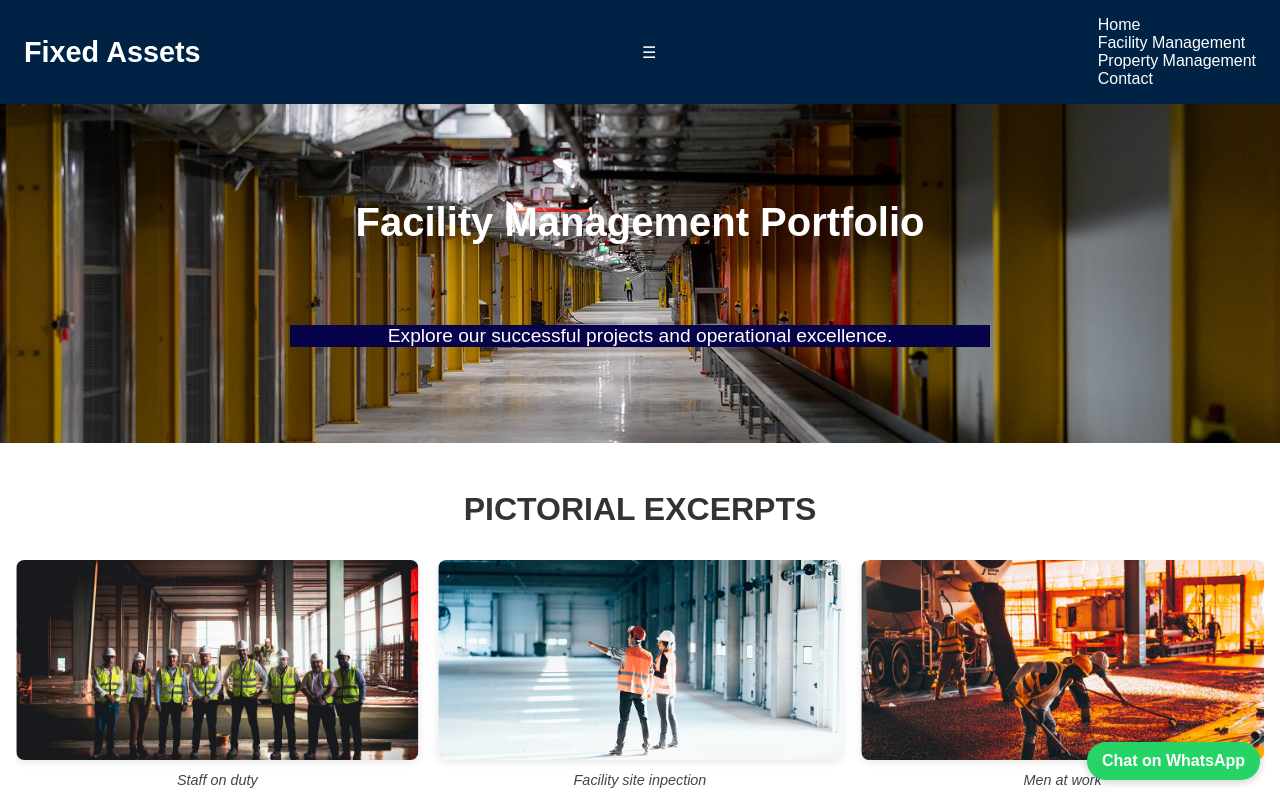
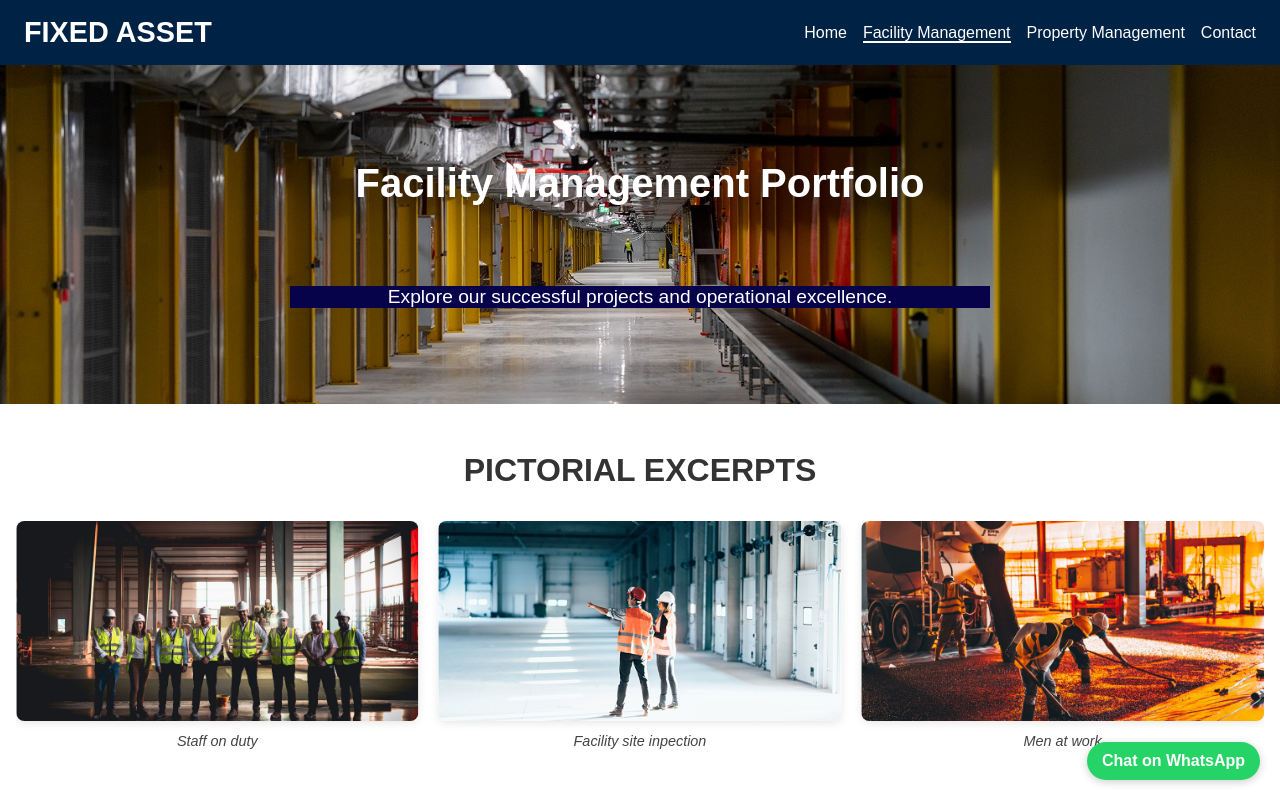
Before and after one commit to SheddyRex/fixedassetmgt, a plain HTML site: page facilitymgt.html in a window 1280 px wide. Shown: the top 800 px of the page. Drawn offline with nearby package versions, Linux system fonts and the light colour scheme.

Commit message:
Update facilitymgt.html

```diff
--- a/facilitymgt.html
+++ b/facilitymgt.html
@@ -11,25 +11,21 @@
 
   <!-- Header -->
   <header class="navbar">
-    <div class="container">
-      <div class="logo">Fixed Assets</div>
-
-      <!-- Hamburger Toggle Button -->
-      <div class="hamburger" id="hamburger">
-        &#9776;
-      </div>
-
-      <!-- Navigation Menu -->
-      <nav id="nav-menu">
+  <div class="container">
+    <div class="logo">FIXED ASSET</div>
+    <div class="menu-toggle" id="menu-toggle">&#9776;</div>
+    <nav class="nav-menu" id="nav-menu">
+      <ul>
         <ul>
           <li><a href="index.html">Home</a></li>
-          <li><a href="facilitymgt.html" class="active">Facility Management</a></li>
+          <li><a href="#" class="active">Facility Management</a></li>
           <li><a href="propertymgt.html">Property Management</a></li>
-          <li><a href="#contact">Contact</a></li>
+          <li><a href="#contact-section">Contact</a></li>
         </ul>
-      </nav>
-    </div>
-  </header>
+      </ul>
+    </nav>
+  </div>
+</header>
 
   <!-- Hero Section -->
   <section class="hero facility-hero">
@@ -146,7 +142,7 @@
   <a href="https://wa.me/+2348068448435" target="_blank" class="whatsapp-float">Chat on WhatsApp</a>
 
   <!-- Footer -->
-  <footer>
+  <footer id="contact-section">
     <div class="social">
       <a href="https://www.m.facebook.com/sheddu.glorious"  target="_blank"><i>Facebook</i></a> <i>|</i>
       <a href="https://x.com/shedyrex" target="_blank"><i>Twitter</i></a> <i>|</i>
```
